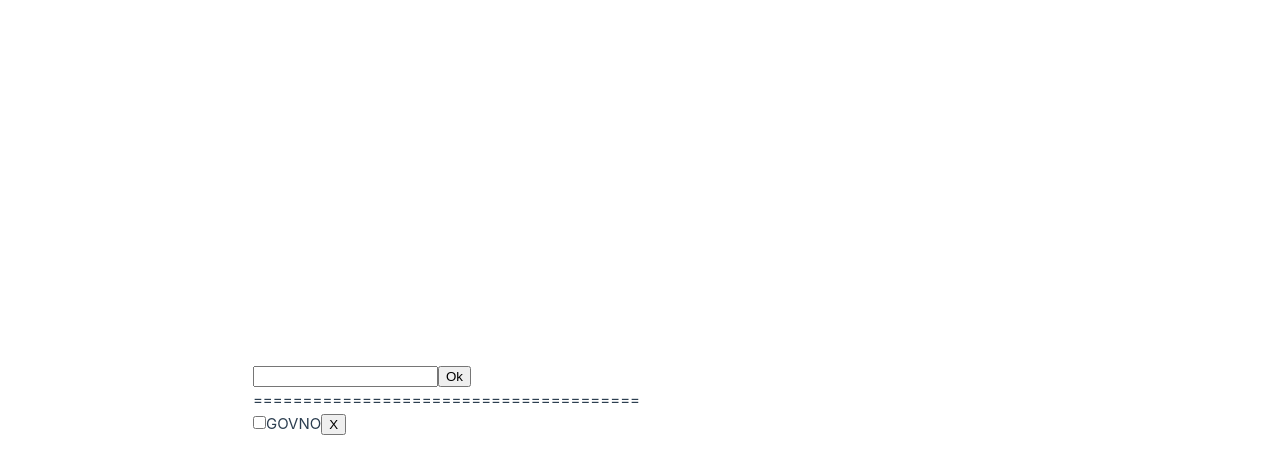
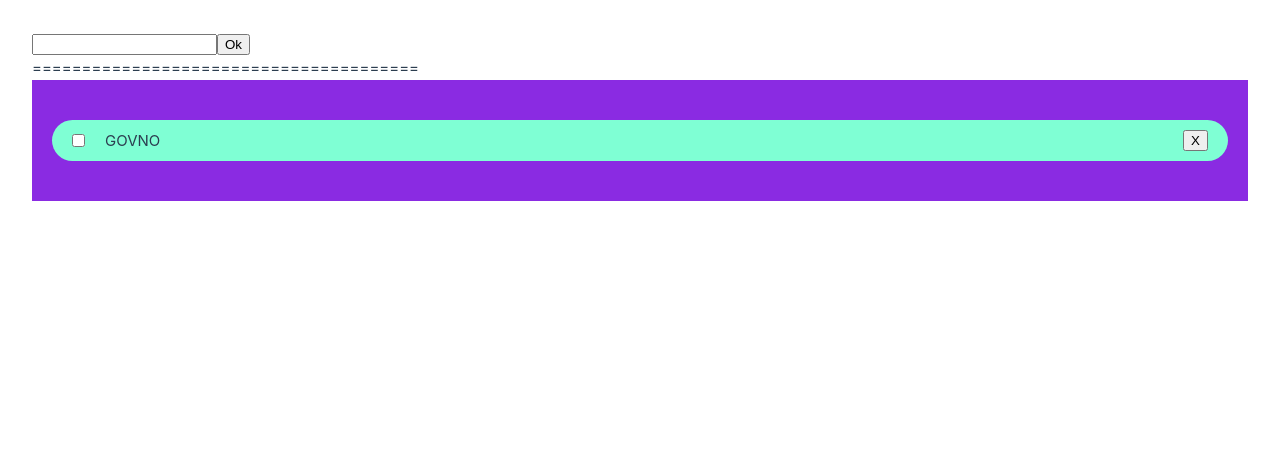
Before and after one commit to DaMexx/todo_vue3_ts, a Vue app: page / in a window 1280 px wide. Shown: the top 474 px of the page. Built offline with nearby package versions, Linux system fonts and the light colour scheme.

Commit message:
add style and fixes

```diff
--- a/src/App.vue
+++ b/src/App.vue
@@ -29,15 +29,24 @@ const arr = useTasksStore().tasks
     </button>
 
     <div>=======================================</div>
+    <div class="tasks">
+      <Task
+          v-for="task of arr"
+          :key="task.id"
+          :task="task"
+      />
 
-    <Task
-      v-for="task in arr"
-      :key="task.id"
-      :task="task"
-    />
+    </div>
 
   </div>
 </template>
 
-<style scoped>
+<style lang="scss" scoped>
+.tasks{
+  display: flex;
+  flex-direction: column;
+  gap: 5px;
+  background: blueviolet;
+  padding: 40px 20px;
+}
 </style>
--- a/src/assets/main.css
+++ b/src/assets/main.css
@@ -8,28 +8,28 @@
   font-weight: normal;
 }
 
-a,
-.green {
-  text-decoration: none;
-  color: hsla(160, 100%, 37%, 1);
-  transition: 0.4s;
-}
+/*a,*/
+/*.green {*/
+/*  text-decoration: none;*/
+/*  color: hsla(160, 100%, 37%, 1);*/
+/*  transition: 0.4s;*/
+/*}*/
 
-@media (hover: hover) {
-  a:hover {
-    background-color: hsla(160, 100%, 37%, 0.2);
-  }
-}
+/*@media (hover: hover) {*/
+/*  a:hover {*/
+/*    background-color: hsla(160, 100%, 37%, 0.2);*/
+/*  }*/
+/*}*/
 
-@media (min-width: 1024px) {
-  body {
-    display: flex;
-    place-items: center;
-  }
+/*@media (min-width: 1024px) {*/
+/*  body {*/
+/*    display: flex;*/
+/*    place-items: center;*/
+/*  }*/
 
-  #app {
-    display: grid;
-    grid-template-columns: 1fr 1fr;
-    padding: 0 2rem;
-  }
-}
+/*  #app {*/
+/*    display: grid;*/
+/*    grid-template-columns: 1fr 1fr;*/
+/*    padding: 0 2rem;*/
+/*  }*/
+/*}*/
--- a/src/components/Task.vue
+++ b/src/components/Task.vue
@@ -7,38 +7,79 @@ const tasksStore = useTasksStore()
 function deleteTask(id: number) {
   tasksStore.deleteTask(id);
 }
-defineProps<{
-  task: { content: string, id: number, status: boolean },
+// defineProps<{
+//   task: { content: string, id: number, status: boolean },
+// }>()
+const props = defineProps<{
+  task:
+  {
+    content: string,
+    id: number,
+    status: boolean
+  },
 }>()
 let isEditable = ref(false);
 const edit:Ref<null> = ref(null)
-const editTask = () => {isEditable.value = true
-  edit.value.focus()};
+const editTask = () => isEditable.value = true
 const cancel = () => isEditable.value = false;
+// console.log('task', task);
+
+let taskContent: Ref<String> = ref(props.task.content)
+console.log('task', taskContent);
+
 </script>
 
 <template>
-  <div>
+  <div class="task">
     <input
       type="checkbox"
       name="status"
       :id:number="task.id"
       :checked="task.status"
+      class="task__checkbox"
     >
     <span
       v-if="!isEditable"
       @dblclick="editTask"
-
+      class="task__content"
     >{{ task.content }}</span>
     <input
        v-else
       type="text"
       @blur="cancel"
       ref="edit"
-      :value="task.content"
-      autofocus
+      v-model="taskContent"
+       class="task__content--editable"
     >
     <!-- <input type="text"> -->
-    <button @click.prevent="deleteTask(task.id)">X</button>
+    <button
+        @click.prevent="deleteTask(task.id)"
+        class="task__delete-button"
+    >X</button>
   </div>
 </template>
+
+<style lang="scss" scoped>
+.task{
+  display: flex;
+  max-width: 100%;
+  justify-content: space-between;
+  align-items: center;
+  background: aquamarine;
+  border-radius: 30px;
+  &__checkbox{
+    margin: 10px 20px;
+  }
+  &__content{
+    display: block;
+    width: 100%;
+    &--editable{
+      width: 100%;
+      text-decoration: none;
+    }
+  }
+  &__delete-button{
+    margin: 10px 20px;
+  }
+}
+</style>
--- a/src/stores/tasks.ts
+++ b/src/stores/tasks.ts
@@ -2,7 +2,7 @@ import { ref, computed } from "vue";
 import type { Ref } from "vue";
 import { defineStore } from "pinia";
 
-interface TASK {
+type TASK = {
   id: number;
   status: boolean;
   content: string;
```
